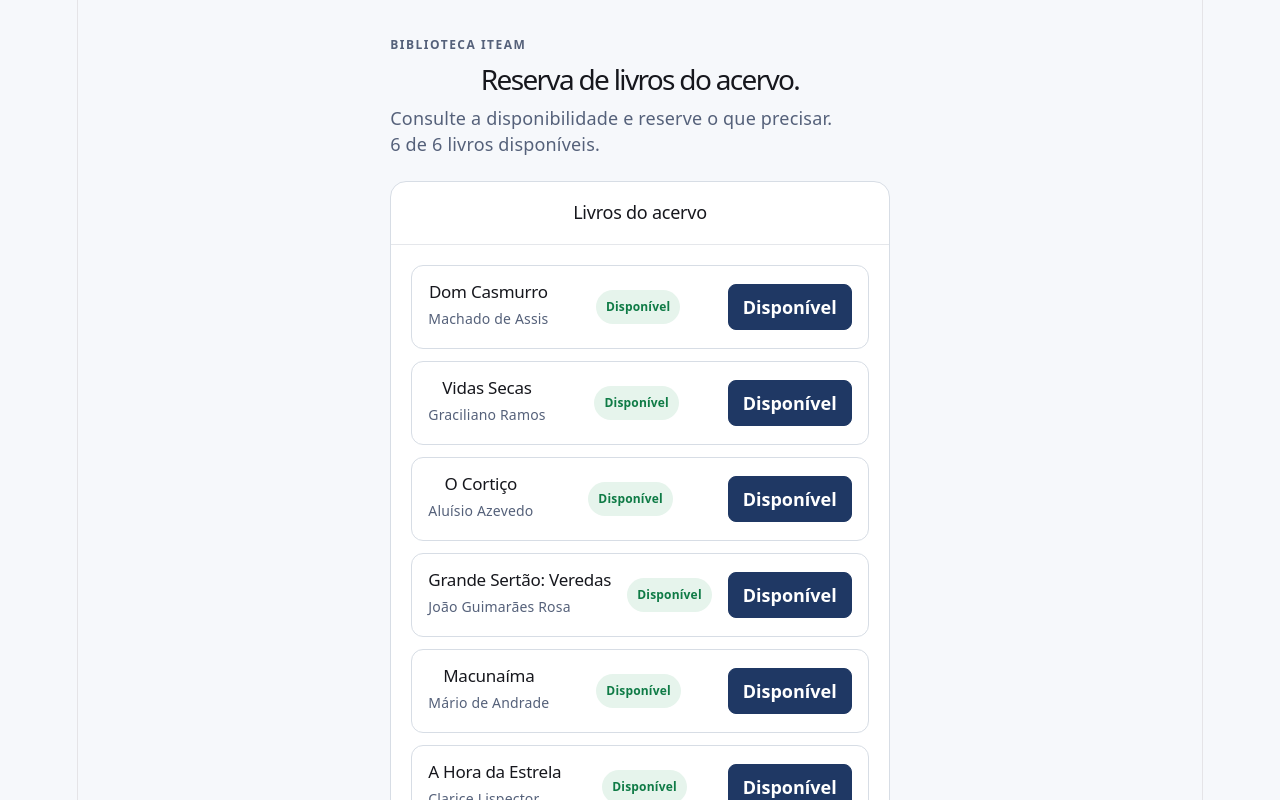
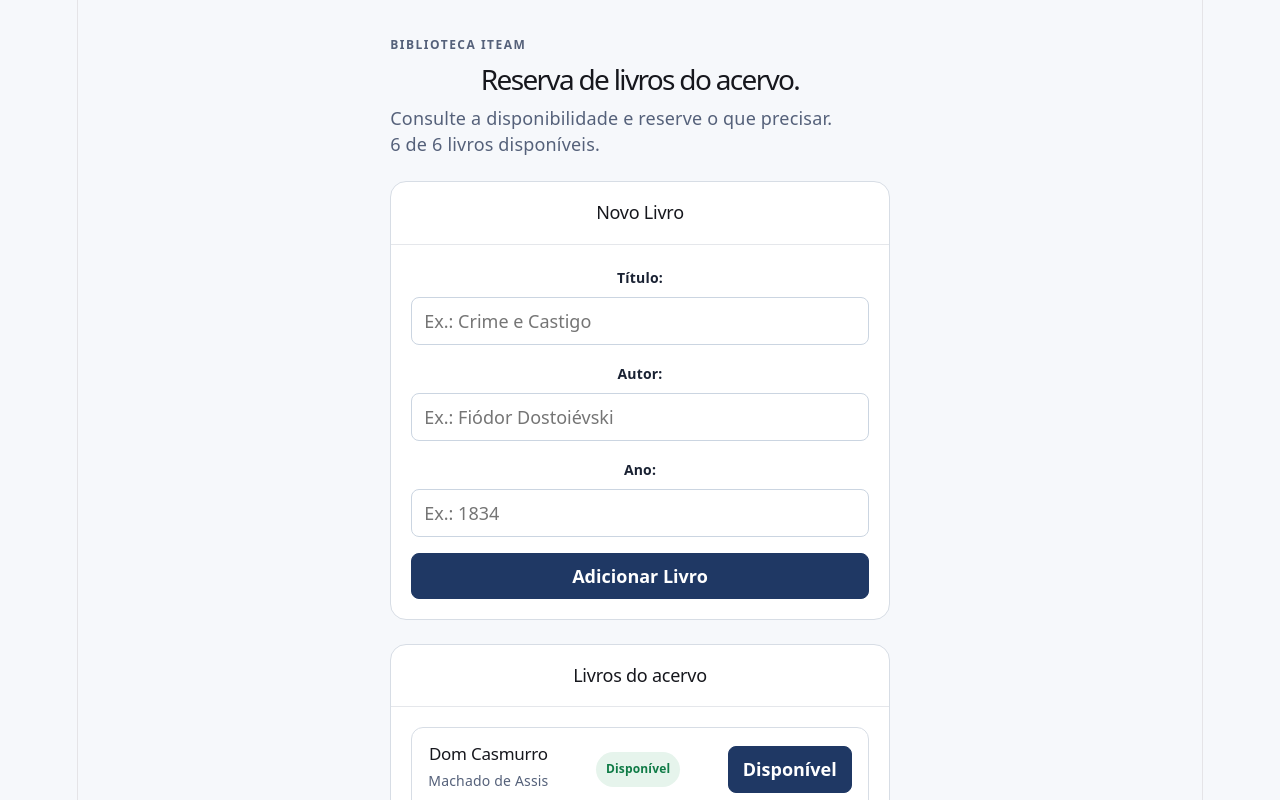
Before and after one commit to YuriMenandro/reserva-biblioteca-YuriPorto, a React (Vite) app: page / in a window 1280 px wide. Shown: the top 800 px of the page. Built offline with nearby package versions, Linux system fonts and the light colour scheme.

Commit message:
feat: adiciona formulario de cadastro de livros

```diff
--- a/src/App.jsx
+++ b/src/App.jsx
@@ -3,7 +3,7 @@
 import { books as initialBooks } from "./data/books";
 import BookList from "./components/BookList";
 import Panel from "./components/Panel";
-
+import BookForm from "./components/BookForm"
 
 
 
@@ -24,14 +24,25 @@
     );
   }
 
+  function handleAddBook(newBook) {
+    setBooks((currentBooks) => [
+      ...currentBooks,
+      newBook,
+    ]);
+  }
+
   return (
     <main className="app">
       <header className="hero">
         <p className="eyebrow">BIBLIOTECA ITEAM</p>
         <h1>Reserva de livros do acervo.</h1>
         <p>Consulte a disponibilidade e reserve o que precisar.</p>
-        <p>{availableCount} de {initialBooks.length} livros disponíveis.</p>
+        <p>{availableCount} de {books.length} livros disponíveis.</p>
       </header>
+
+      <Panel title="Novo Livro">
+        <BookForm onAddBook={handleAddBook} />
+      </Panel>
 
       <Panel title="Livros do acervo" >
         <BookList books={books} onReserved={handleReserve} />
--- /dev/null
+++ b/src/components/BookForm.jsx
@@ -0,0 +1,78 @@
+import { useState } from "react";
+
+export default function BookForm({ onAddBook }) {
+    const [form, setForm] = useState({ title: "", author: "", year: "" });
+    const [error, setError] = useState("");
+
+    function handleChange(event) {
+        const { name, value } = event.target;
+
+        setForm((currentForm) => ({
+            ...currentForm,
+            [name]: value,
+        }));
+    }
+
+    function handleSubmit(event) {
+        event.preventDefault();
+
+        const title = form.title.trim();
+        const author = form.author.trim();
+        const year = form.year.trim();
+
+        if (!title || !author) {
+            setError("Preencha o título e o autor!");
+            return;
+        }
+
+        onAddBook({
+            id: crypto.randomUUID(),
+            title,
+            author,
+            year,
+            available: true,
+        });
+
+        setForm({ title: "", author: "", year: ""});
+        setError("");
+    }
+        return (
+            <form className="book-form" onSubmit={handleSubmit}>
+                <div className="field">
+                    <label htmlFor="title">Título:</label>
+                    <input
+                        id="title"
+                        name="title"
+                        value={form.title}
+                        onChange={handleChange}
+                        placeholder="Ex.: Crime e Castigo"
+                    />
+                </div>
+
+                <div className="field">
+                    <label htmlFor="author">Autor:</label>
+                    <input
+                        id="author"
+                        name="author"
+                        value={form.author}
+                        onChange={handleChange}
+                        placeholder="Ex.: Fiódor Dostoiévski"
+                    />
+                </div>
+
+                <div className="field">
+                    <label htmlFor="year">Ano:</label>
+                    <input
+                        id="year"
+                        name="year"
+                        value={form.year}
+                        onChange={handleChange}
+                        placeholder="Ex.: 1834"
+                    />
+                </div>
+
+                {error && <p className="form-error">{error}</p>}
+            <button type="submit">Adicionar Livro</button>
+        </form>
+    );
+}
```
